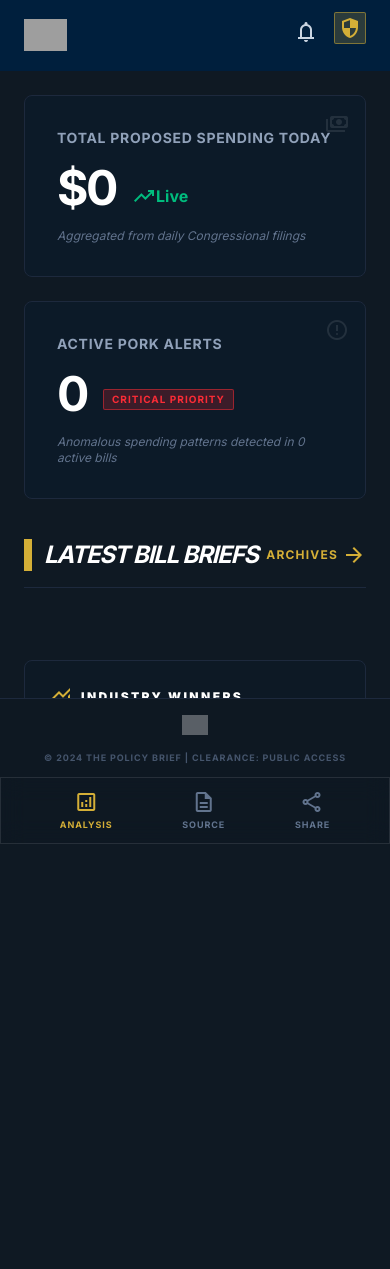
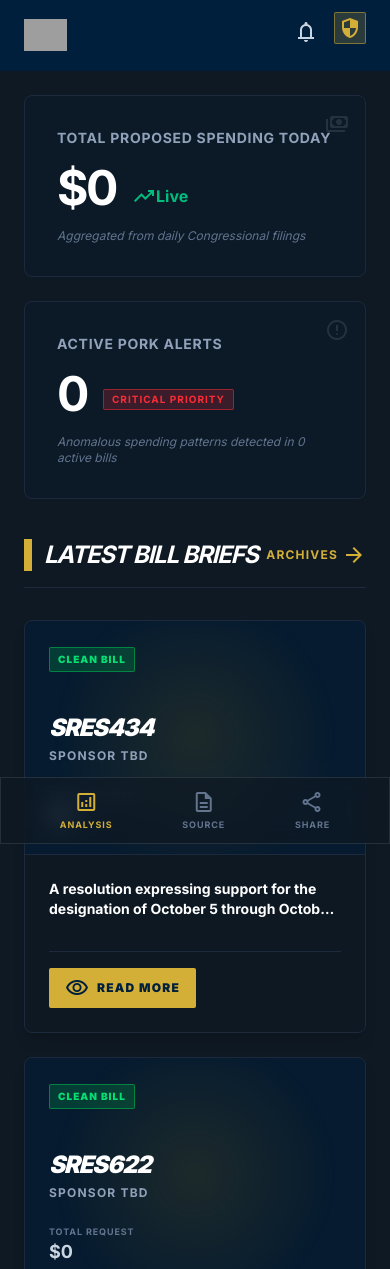
Before and after one commit to mattfuller85-hash/ThePolicyBrief, an Astro site in the folder web/: page / in a window 390 px wide. Shown: the top 1269 px of the page. Before the commit the page ends 844 px from the top, so only its background shows below. Built offline with nearby package versions, Linux system fonts and the light colour scheme; Astro itself is replaced by a stand-in of ours; grey boxes are pictures that could not be loaded.

Commit message:
Fix web UI responsiveness and bill display for all processed bills

```diff
--- a/web/src/layouts/Layout.astro
+++ b/web/src/layouts/Layout.astro
@@ -24,7 +24,7 @@ const { title, activePath = '/' } = Astro.props;
 		<meta name="generator" content={Astro.generator} />
 		<title>{title} | The Policy Brief</title>
 	</head>
-	<body class="bg-background-dark font-display text-slate-100 selection:bg-accent-gold/30 antialiased overflow-hidden h-screen flex flex-col">
+	<body class="bg-background-dark font-display text-slate-100 selection:bg-accent-gold/30 antialiased min-h-screen flex flex-col overflow-x-hidden">
 		<!-- Top Navigation Bar -->
 		<header class="flex items-center justify-between border-b border-primary/50 bg-primary dark:bg-background-dark/95 px-6 py-3 z-50">
 			<div class="flex items-center gap-8">
@@ -59,7 +59,7 @@ const { title, activePath = '/' } = Astro.props;
 			</div>
 		</header>
 
-		<main class="flex-1 flex overflow-hidden flex-col">
+		<main class="flex-1 flex flex-col overflow-y-auto">
 			<slot />
 			<!-- Footer Section -->
 			<footer class="mt-auto border-t border-slate-800 bg-background-dark/95 px-6 lg:px-10 py-4 shrink-0 z-50 w-full relative">
@@ -74,7 +74,7 @@ const { title, activePath = '/' } = Astro.props;
 							<a href="#" class="hover:text-accent-gold transition-colors">Security</a>
 						</div>
 					</div>
-					<div class="flex flex-col md:flex-row items-center gap-4 mb-16 lg:mb-0">
+					<div class="flex flex-col md:flex-row items-center gap-4 pb-16 lg:pb-0">
 						<p class="text-[9px] font-bold text-slate-600 uppercase tracking-widest">© 2024 THE POLICY BRIEF | CLEARANCE: PUBLIC ACCESS</p>
 						<div class="flex gap-2 hidden lg:flex">
 							<span class="text-[9px] font-bold text-slate-600 uppercase border border-slate-700 px-1.5 py-0.5 rounded">Core: 8.4.1</span>
--- a/web/src/pages/bill/[id].astro
+++ b/web/src/pages/bill/[id].astro
@@ -4,7 +4,7 @@ import audits from '../../data/daily_audits.json';
 import { marked } from 'marked';
 
 export function getStaticPaths() {
-  return audits.filter(audit => audit.youtube_url).map(audit => ({
+  return audits.map(audit => ({
     params: { id: audit.bill_id.toLowerCase() },
     props: { audit },
   }));
--- a/web/src/pages/index.astro
+++ b/web/src/pages/index.astro
@@ -12,8 +12,8 @@ const formatMoney = (amount) => {
 	return `$${amount.toLocaleString()}`;
 };
 
-// Use audits directly for the latest briefs list, but only show those that have been mapped by the crawler
-const latestAudits = audits.filter(audit => audit.youtube_url);
+// Show all audited bills, sorted newest first
+const latestAudits = [...audits].reverse();
 ---
 
 <Layout title="Intelligence Dashboard" activePath="/">
@@ -63,48 +63,69 @@ const latestAudits = audits.filter(audit => audit.youtube_url);
 				<div class="grid grid-cols-1 gap-6">
 					{latestAudits.map((audit) => (
 						<div class="group bg-primary/10 border border-slate-800 rounded-xl overflow-hidden flex flex-col md:flex-row shadow-lg">
-							<div class="w-full md:w-1/3 min-h-[200px] border-r border-slate-800 relative bg-primary/50 flex flex-col justify-between p-6 overflow-hidden group-hover:bg-primary transition-colors">
+							<div class="w-full md:w-1/3 min-h-[200px] border-b md:border-b-0 md:border-r border-slate-800 relative bg-primary/50 flex flex-col justify-between p-6 overflow-hidden group-hover:bg-primary transition-colors">
 								{audit.youtube_metadata?.thumbnail_url && (
 									<img src={audit.youtube_metadata.thumbnail_url} alt="" class="absolute inset-0 w-full h-full object-cover opacity-20 group-hover:opacity-40 transition-opacity mix-blend-luminosity grayscale group-hover:grayscale-0" />
 								)}
 								<div class="absolute inset-0 opacity-10 blur-sm pointer-events-none" style="background: radial-gradient(circle at center, #EAB308 0%, transparent 70%);"></div>
 								<div class="relative z-10">
+									{audit.fluff_detected ? (
 										<span class="bg-red-500/20 text-red-500 border border-red-500/50 px-2 py-1 rounded text-[10px] font-black uppercase tracking-widest mb-4 inline-block shadow-[0_0_15px_rgba(239,68,68,0.2)]">Pork Alert</span>
+									) : (
+										<span class="bg-green-500/20 text-green-400 border border-green-500/50 px-2 py-1 rounded text-[10px] font-black uppercase tracking-widest mb-4 inline-block">Clean Bill</span>
+									)}
 									<h3 class="text-2xl font-black text-white italic tracking-tighter mb-1 mt-6">{audit.bill_id}</h3>
-									<p class="text-xs font-bold text-slate-400 uppercase tracking-widest mb-6">{audit.sponsor_contact_info.sponsor_name}</p>
+									<p class="text-xs font-bold text-slate-400 uppercase tracking-widest mb-6">{audit.sponsor_contact_info?.sponsor_name || 'Sponsor TBD'}</p>
 								</div>
 								<div class="relative z-10 flex gap-4 mt-auto">
 									<div class="flex flex-col">
 										<span class="text-[9px] text-slate-500 uppercase font-bold tracking-widest">Total Request</span>
-										<span class="text-lg font-bold text-slate-300">{formatMoney(audit.total_spending)}</span>
+										<span class="text-lg font-bold text-slate-300">{formatMoney(audit.total_spending || 0)}</span>
 									</div>
+									{audit.pork_barrel_spending > 0 && (
 										<div class="flex flex-col border-l border-slate-700 pl-4">
 											<span class="text-[9px] text-red-400 uppercase font-bold tracking-widest">Pork Value</span>
 											<span class="text-lg font-bold text-red-500">{formatMoney(audit.pork_barrel_spending)}</span>
 										</div>
+									)}
 								</div>
 							</div>
 
 							<div class="w-full md:w-2/3 p-6 flex flex-col justify-center bg-background-dark/50">
 								<div class="mb-6 space-y-4">
+									{audit.title && (
+										<p class="text-sm font-bold text-white mb-2 line-clamp-2">{audit.title}</p>
+									)}
+									{audit.historical_context && (
 										<div>
 											<h4 class="text-xs font-bold text-green-400 uppercase tracking-wider mb-2">The Goods (Stated Purpose)</h4>
 											<p class="text-slate-300 text-sm border-l-2 border-green-500/50 pl-4 py-1 italic leading-relaxed">{audit.historical_context}</p>
 										</div>
+									)}
 
+									{audit.fluff_items?.length > 0 && (
 										<div>
 											<h4 class="text-xs font-bold text-accent-gold uppercase tracking-wider mb-2">The Fluff (Audit Findings)</h4>
 											<div class="space-y-2">
-											{audit.fluff_items.map(item => (
+												{audit.fluff_items.slice(0, 2).map(item => (
 													<p class="text-slate-300 text-sm border-l-2 border-red-500/50 pl-4 py-1 italic leading-relaxed">"{item}"</p>
 												))}
+												{audit.fluff_items.length > 2 && (
+													<p class="text-slate-500 text-xs italic">+ {audit.fluff_items.length - 2} more findings...</p>
+												)}
 											</div>
 										</div>
+									)}
 								</div>
 								<div class="flex items-center gap-4 pt-4 border-t border-slate-800 text-xs mt-auto">
 									<a href={`/bill/${audit.bill_id.toLowerCase()}`} class="px-4 py-2 bg-accent-gold text-primary hover:bg-yellow-400 font-black uppercase tracking-widest rounded transition-colors flex items-center gap-2">
 										<span class="material-symbols-outlined text-sm">visibility</span> Read More
 									</a>
+									{audit.youtube_url && (
+										<a href={audit.youtube_url} target="_blank" class="px-4 py-2 bg-red-600/20 text-red-400 border border-red-600/50 hover:bg-red-600/40 font-black uppercase tracking-widest rounded transition-colors flex items-center gap-2">
+											<span class="material-symbols-outlined text-sm">play_arrow</span> Watch
+										</a>
+									)}
 								</div>
 							</div>
 						</div>
```
Lines whose indentation alone changed are shown as unchanged.
